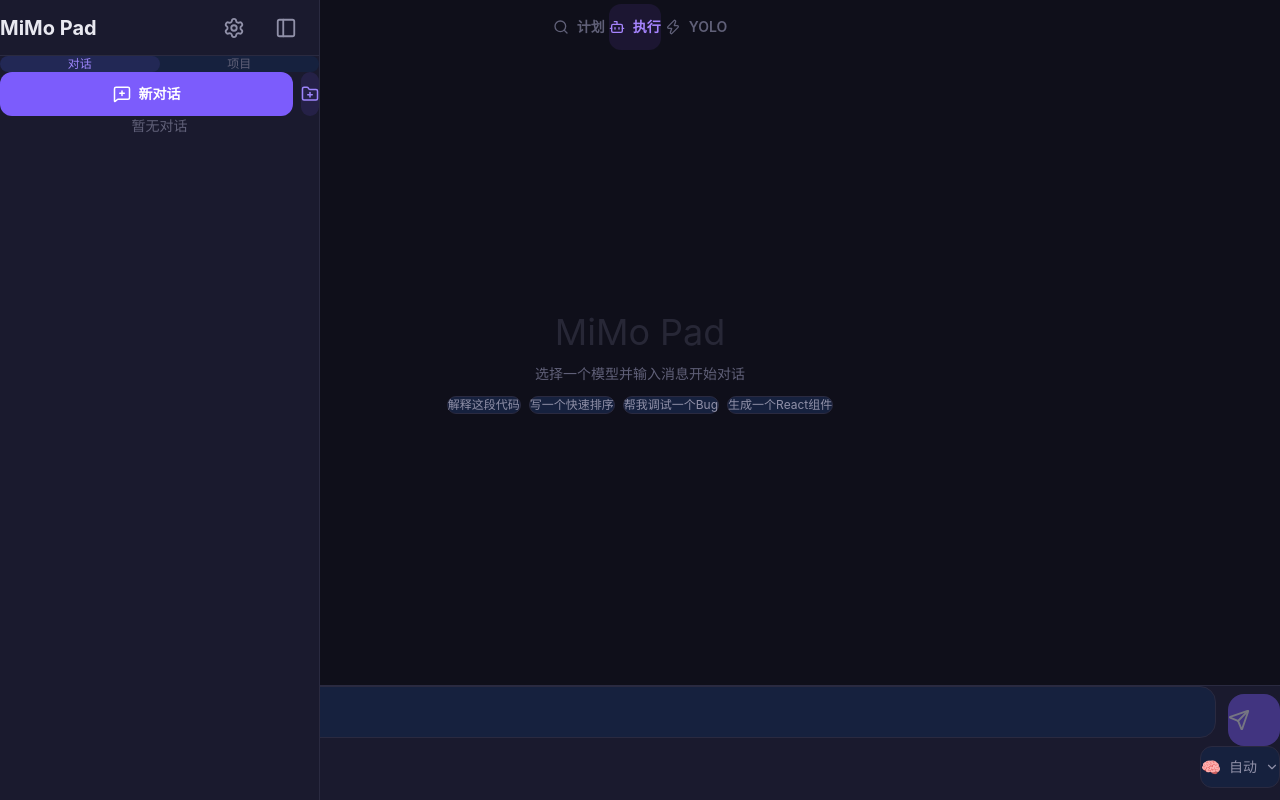
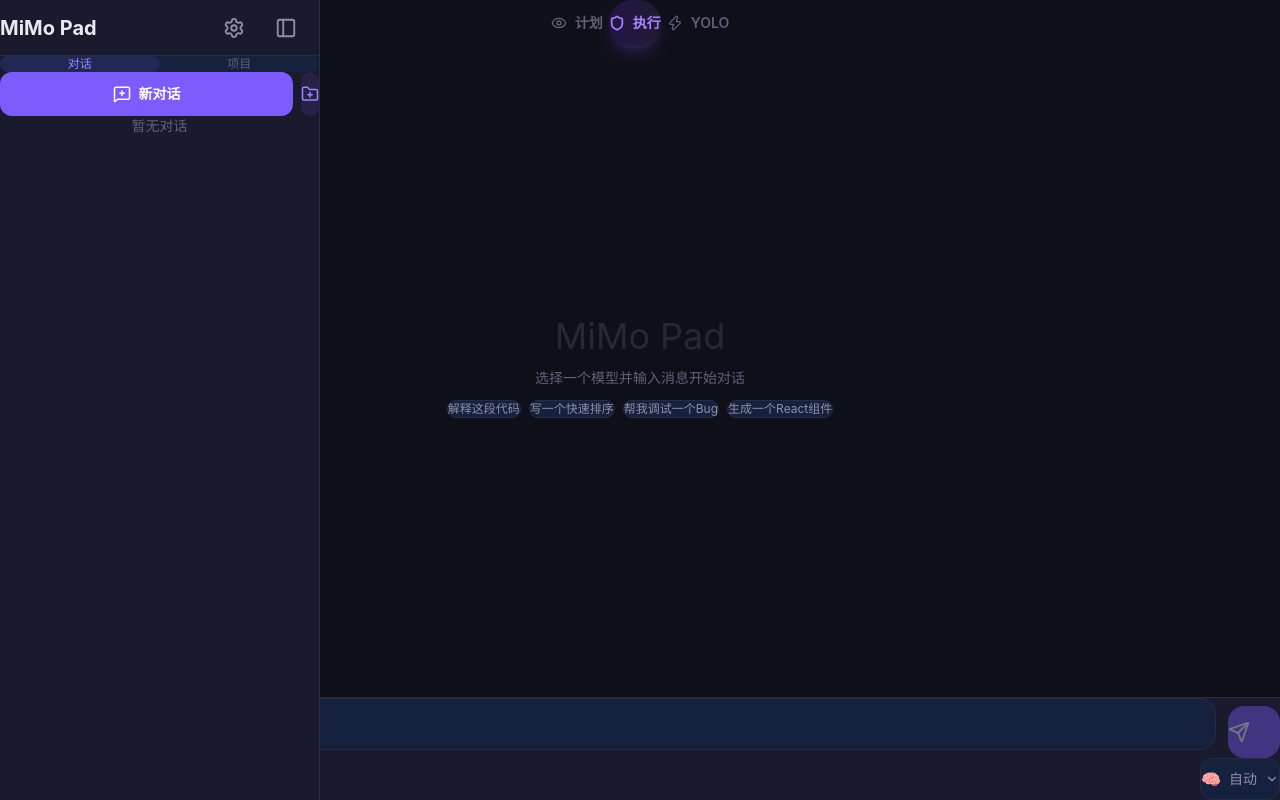
Before and after one commit to TellTree-404/mimo-pad, a React (Vite) app: page / in a window 1280 px wide. Built offline with nearby package versions, Linux system fonts and the light colour scheme.

Commit message:
UI polish + safe area fix: mode bar, glass effects, proper nav bar spacing

```diff
--- a/src/components/chat/ChatArea.tsx
+++ b/src/components/chat/ChatArea.tsx
@@ -1,7 +1,7 @@
 import type { Conversation, ProviderConfig, AppSettings, AgentMode, ThinkingLevel } from '../../types';
 import { MessageList } from './MessageList';
 import { InputArea } from './InputArea';
-import { Search, Bot, Zap } from 'lucide-react';
+import { Shield, Zap, Eye } from 'lucide-react';
 
 interface ChatAreaProps {
   conversation: Conversation | undefined;
@@ -21,10 +21,10 @@
   onThinkingChange: (level: ThinkingLevel) => void;
 }
 
-const MODE_CONFIG: Record<AgentMode, { label: string; icon: typeof Search; color: string; bg: string }> = {
-  plan: { label: '计划', icon: Search, color: 'text-blue-400', bg: 'bg-blue-500/10 border-blue-500/30' },
-  agent: { label: '执行', icon: Bot, color: 'text-violet-400', bg: 'bg-violet-500/10 border-violet-500/30' },
-  yolo: { label: 'YOLO', icon: Zap, color: 'text-red-400', bg: 'bg-red-500/15 border-red-500/40' },
+const MODE_CONFIG: Record<AgentMode, { label: string; icon: typeof Eye; gradient: string; text: string; glow: string }> = {
+  plan: { label: '计划', icon: Eye, gradient: 'from-blue-600/20 to-blue-400/10', text: 'text-blue-400', glow: 'shadow-blue-500/20' },
+  agent: { label: '执行', icon: Shield, gradient: 'from-violet-600/20 to-violet-400/10', text: 'text-violet-400', glow: 'shadow-violet-500/20' },
+  yolo: { label: 'YOLO', icon: Zap, gradient: 'from-red-600/20 to-red-400/10', text: 'text-red-400', glow: 'shadow-red-500/20' },
 };
 
 export function ChatArea({
@@ -45,24 +45,27 @@
   onThinkingChange,
 }: ChatAreaProps) {
   const messages = conversation?.messages ?? [];
+  const mode = MODE_CONFIG[agentMode];
+  const Icon = mode.icon;
 
   return (
-    <div className="flex-1 flex flex-col h-full bg-[var(--bg-primary)]" style={{ paddingTop: 'env(safe-area-inset-top)' }}>
-      <div className="flex items-center justify-center px-2 py-1.5 gap-1 shrink-0" style={{ marginTop: '4px' }}>
+    <div className="flex-1 flex flex-col h-full bg-[var(--bg-primary)]">
+      <div className="flex items-center justify-center px-3 py-2 gap-1.5 shrink-0 mt-2">
         {(['plan', 'agent', 'yolo'] as AgentMode[]).map((m) => {
           const cfg = MODE_CONFIG[m];
-          const CfgIcon = cfg.icon;
+          const ModeIcon = cfg.icon;
+          const isActive = agentMode === m;
           return (
             <button
               key={m}
               onClick={() => onModeChange(m)}
-              className={`flex items-center gap-2 px-5 py-2.5 rounded-xl text-sm font-semibold transition-all min-h-[46px] ${
-                agentMode === m
-                  ? `${cfg.bg} ${cfg.color}`
-                  : 'text-[var(--text-muted)] hover:text-[var(--text-secondary)]'
+              className={`flex items-center gap-2 px-6 py-2.5 rounded-full text-sm font-semibold transition-all duration-300 min-h-[46px] ${
+                isActive
+                  ? `bg-gradient-to-r ${cfg.gradient} ${cfg.text} shadow-lg ${cfg.glow}`
+                  : 'text-[var(--text-muted)] hover:text-[var(--text-secondary)] hover:bg-[var(--bg-tertiary)]'
               }`}
             >
-              <CfgIcon size={16} />
+              <ModeIcon size={16} strokeWidth={isActive ? 2.5 : 2} />
               {cfg.label}
             </button>
           );
@@ -72,21 +75,21 @@
       <MessageList messages={messages} generating={generating} />
 
       {agentMode === 'plan' && (
-        <div className="px-4 py-1.5 text-xs bg-blue-500/5 border-t border-blue-500/10 text-blue-400/80 text-center">
-          计划模式 — AI 只能读取和分析，不会修改任何文件
+        <div className="mx-3 mb-1 px-3 py-2 rounded-xl text-xs bg-blue-500/8 border border-blue-500/15 text-blue-400/90 text-center backdrop-blur-sm">
+          🔍 计划模式 — AI 只能读取和分析，不会修改任何文件
         </div>
       )}
 
       {queuedMessage && (
-        <div className="px-4 py-1.5 text-xs bg-amber-500/10 border-t border-amber-500/20 text-amber-400/80 text-center flex items-center justify-center gap-2">
-          📩 队列中 — AI 回复完成后自动发送下一轮
+        <div className="mx-3 mb-1 px-3 py-2 rounded-xl text-xs bg-amber-500/8 border border-amber-500/15 text-amber-400/90 text-center flex items-center justify-center gap-2 backdrop-blur-sm">
+          📩 队列中 — 完成后自动发送
         </div>
       )}
 
       {cacheHitTokens > 0 && (
-        <div className="flex items-center gap-1 px-4 py-1 text-xs text-green-500 bg-green-500/10">
+        <div className="mx-3 mb-1 flex items-center gap-1.5 px-3 py-1.5 rounded-xl text-xs text-green-400 bg-green-500/8 border border-green-500/15 backdrop-blur-sm">
           <Zap size={12} />
-          <span>KV Cache 命中 ~{cacheHitTokens.toLocaleString()} tokens</span>
+          <span>缓存命中 ~{cacheHitTokens.toLocaleString()} tokens</span>
         </div>
       )}
 
--- a/src/components/chat/InputArea.tsx
+++ b/src/components/chat/InputArea.tsx
@@ -85,7 +85,7 @@
   const handleVoiceActivate = useCallback(() => { textareaRef.current?.blur(); }, []);
 
   return (
-    <div className="border-t border-[var(--border)] bg-[var(--bg-secondary)]" style={{ paddingBottom: 'max(12px, env(safe-area-inset-bottom))' }}>
+    <div className="border-t border-[var(--border)] bg-[var(--bg-secondary)]" style={{ paddingBottom: 'env(safe-area-inset-bottom)' }}>
       <div className="px-4 pt-3 pb-2">
         <div className="flex items-end gap-3">
           <VoiceInput
--- a/src/components/settings/SettingsPanel.tsx
+++ b/src/components/settings/SettingsPanel.tsx
@@ -63,10 +63,10 @@
     <div className="fixed inset-0 z-50 flex justify-end bg-black/60 backdrop-blur-sm" onClick={onClose}>
       <div
         className="w-full max-w-lg bg-[var(--bg-secondary)] h-full flex flex-col animate-slide-in-right"
-        style={{ animation: 'slideInRight 0.3s ease-out', paddingTop: 'env(safe-area-inset-top)', paddingBottom: 'env(safe-area-inset-bottom)' }}
+        style={{ animation: 'slideInRight 0.3s ease-out' }}
         onClick={(e) => e.stopPropagation()}
       >
-        <div className="flex items-center justify-between p-4 border-b border-[var(--border)]">
+        <div className="flex items-center justify-between p-4 border-b border-[var(--border)]" style={{ paddingTop: 'env(safe-area-inset-top)' }}>
           <h2 className="text-lg font-semibold text-[var(--text-primary)]">设置</h2>
           <button
             onClick={onClose}
@@ -93,7 +93,7 @@
           ))}
         </div>
 
-        <div className="flex-1 overflow-y-auto p-5" style={{ paddingBottom: 'max(20px, env(safe-area-inset-bottom))' }}>
+        <div className="flex-1 overflow-y-auto p-5" style={{ paddingBottom: 'env(safe-area-inset-bottom)' }}>
           {tab === 'models' && (
             <ModelConfig
               providers={settings.providers}
@@ -339,7 +339,7 @@
           )}
         </div>
 
-        <div className="shrink-0 p-4 border-t border-[var(--border)] text-center space-y-2 bg-[var(--bg-secondary)]" style={{ paddingBottom: 'max(16px, env(safe-area-inset-bottom))' }}>
+        <div className="shrink-0 p-4 border-t border-[var(--border)] text-center space-y-2 bg-[var(--bg-secondary)]" style={{ paddingBottom: 'env(safe-area-inset-bottom)' }}>
           <div className="flex items-center justify-center gap-3 flex-wrap">
             <span className="text-xs text-[var(--text-muted)]">
               MiMo Pad Agent v2.0
--- a/src/index.css
+++ b/src/index.css
@@ -68,11 +68,9 @@
 }
 
 @supports (padding-bottom: env(safe-area-inset-bottom)) {
-  #root {
+  html {
     padding-top: env(safe-area-inset-top);
     padding-bottom: env(safe-area-inset-bottom);
-    padding-left: env(safe-area-inset-left);
-    padding-right: env(safe-area-inset-right);
   }
 }
 
```
